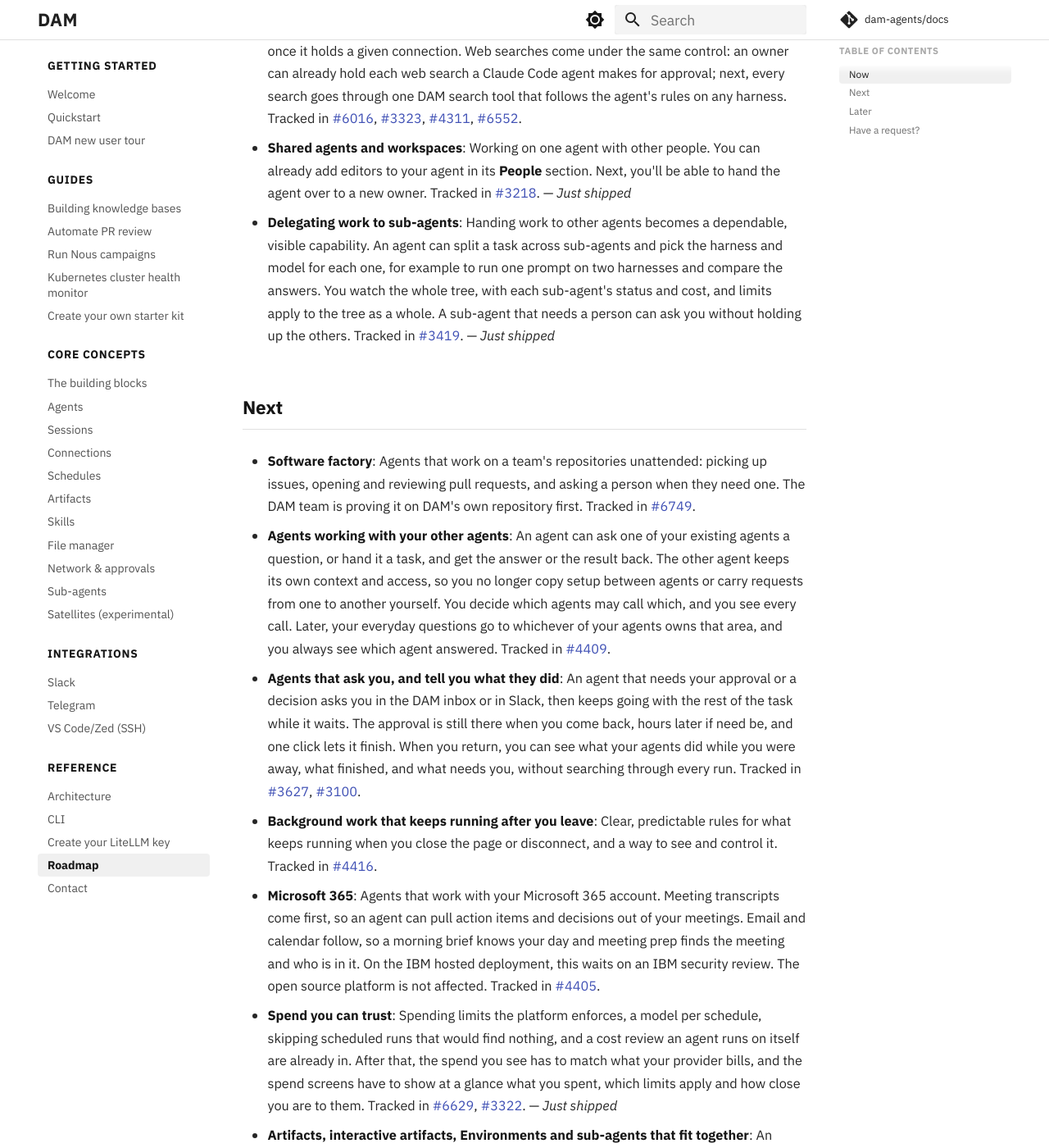
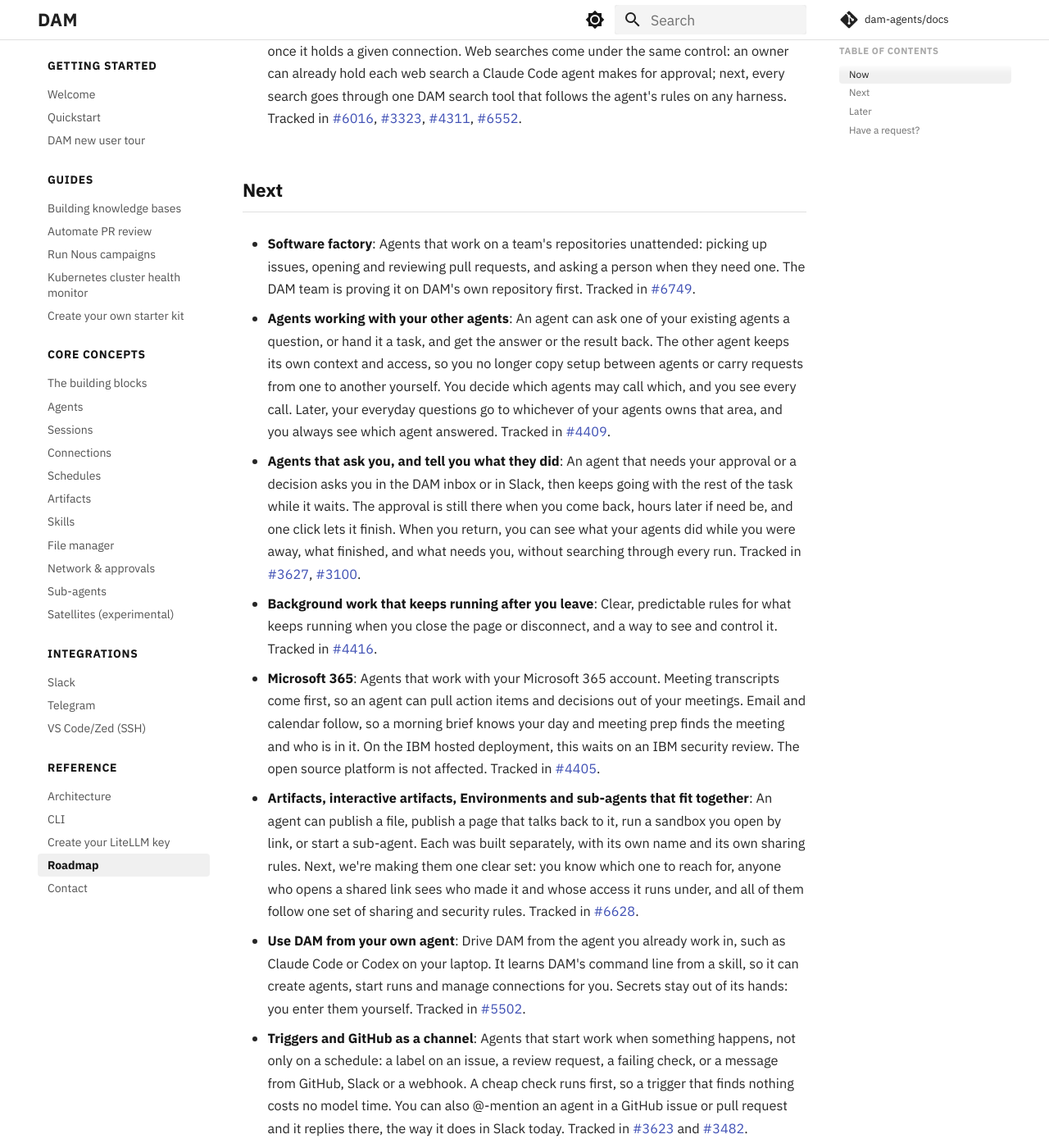
Before and after one commit to dam-agents/docs, an MkDocs documentation site: the page built from docs/reference/roadmap.md, in a window 1280 px wide and 1400 px high, scrolled down 926 px. Shown: the whole window at 82% size. Built offline with MkDocs 1.6.1 and Material for MkDocs 9.7.7, drawn with Linux system fonts in a browser that asks for light colours; comment, search, counter and statistics services are not loaded; some of the changed text lies outside the part shown.

Commit message:
docs: roadmap drops the items that just shipped (#13)
Assisted-By: Claude (Anthropic AI) <noreply@anthropic.com>

Signed-off-by: jenna-winkler <jw.8378@gmail.com>

```diff
--- a/docs/reference/roadmap.md
+++ b/docs/reference/roadmap.md
@@ -14,10 +14,6 @@ DAM is a research project, and real users drive its direction. Much of what we b
 
 - **Security for sensitive work**: Teams with sensitive data should be able to trust an agent because the platform keeps it safe, not because they checked every setting by hand. We're working through the open questions: which rules DAM enforces in code and which it hands to agents as policy; letting you say an agent works with confidential data, so DAM locks down its network and connections to match; agents that act with each person's own access instead of one shared account; and what an agent in a shared Slack channel can share, and with whom. First up are hard rules, such as which models an agent may use once it holds a given connection. Web searches come under the same control: an owner can already hold each web search a Claude Code agent makes for approval; next, every search goes through one DAM search tool that follows the agent's rules on any harness. Tracked in [#6016](https://github.com/dam-agents/dam/issues/6016){:target="_blank"}, [#3323](https://github.com/dam-agents/dam/issues/3323){:target="_blank"}, [#4311](https://github.com/dam-agents/dam/issues/4311){:target="_blank"}, [#6552](https://github.com/dam-agents/dam/issues/6552){:target="_blank"}.
 
-- **Shared agents and workspaces**: Working on one agent with other people. You can already add editors to your agent in its **People** section. Next, you'll be able to hand the agent over to a new owner. Tracked in [#3218](https://github.com/dam-agents/dam/issues/3218){:target="_blank"}. — *Just shipped*
-
-- **Delegating work to sub-agents**: Handing work to other agents becomes a dependable, visible capability. An agent can split a task across sub-agents and pick the harness and model for each one, for example to run one prompt on two harnesses and compare the answers. You watch the whole tree, with each sub-agent's status and cost, and limits apply to the tree as a whole. A sub-agent that needs a person can ask you without holding up the others. Tracked in [#3419](https://github.com/dam-agents/dam/issues/3419){:target="_blank"}. — *Just shipped*
-
 ## Next
 
 - **Software factory**: Agents that work on a team's repositories unattended: picking up issues, opening and reviewing pull requests, and asking a person when they need one. The DAM team is proving it on DAM's own repository first. Tracked in [#6749](https://github.com/dam-agents/dam/issues/6749){:target="_blank"}.
@@ -30,13 +26,9 @@ DAM is a research project, and real users drive its direction. Much of what we b
 
 - **Microsoft 365**: Agents that work with your Microsoft 365 account. Meeting transcripts come first, so an agent can pull action items and decisions out of your meetings. Email and calendar follow, so a morning brief knows your day and meeting prep finds the meeting and who is in it. On the IBM hosted deployment, this waits on an IBM security review. The open source platform is not affected. Tracked in [#4405](https://github.com/dam-agents/dam/issues/4405){:target="_blank"}.
 
-- **Spend you can trust**: Spending limits the platform enforces, a model per schedule, skipping scheduled runs that would find nothing, and a cost review an agent runs on itself are already in. After that, the spend you see has to match what your provider bills, and the spend screens have to show at a glance what you spent, which limits apply and how close you are to them. Tracked in [#6629](https://github.com/dam-agents/dam/issues/6629){:target="_blank"}, [#3322](https://github.com/dam-agents/dam/issues/3322){:target="_blank"}. — *Just shipped*
-
 - **Artifacts, interactive artifacts, Environments and sub-agents that fit together**: An agent can publish a file, publish a page that talks back to it, run a sandbox you open by link, or start a sub-agent. Each was built separately, with its own name and its own sharing rules. Next, we're making them one clear set: you know which one to reach for, anyone who opens a shared link sees who made it and whose access it runs under, and all of them follow one set of sharing and security rules. Tracked in [#6628](https://github.com/dam-agents/dam/issues/6628){:target="_blank"}.
 
 - **Use DAM from your own agent**: Drive DAM from the agent you already work in, such as Claude Code or Codex on your laptop. It learns DAM's command line from a skill, so it can create agents, start runs and manage connections for you. Secrets stay out of its hands: you enter them yourself. Tracked in [#5502](https://github.com/dam-agents/dam/issues/5502){:target="_blank"}.
-
-- **Self-serve telemetry data**: Pull everything DAM records about your own agents, meaning traces, logs and costs, and build your own tooling on it outside DAM. You only ever see your own agents' data, and the content of your conversations is never included. Usage questions get answered without waiting on a person: ask a telemetry agent in Slack, or open a dashboard that stays current. Tracked in [#3486](https://github.com/dam-agents/dam/issues/3486){:target="_blank"}. — *Just shipped*
 
 - **Triggers and GitHub as a channel**: Agents that start work when something happens, not only on a schedule: a label on an issue, a review request, a failing check, or a message from GitHub, Slack or a webhook. A cheap check runs first, so a trigger that finds nothing costs no model time. You can also @-mention an agent in a GitHub issue or pull request and it replies there, the way it does in Slack today. Tracked in [#3623](https://github.com/dam-agents/dam/issues/3623){:target="_blank"} and [#3482](https://github.com/dam-agents/dam/issues/3482){:target="_blank"}.
 
```
